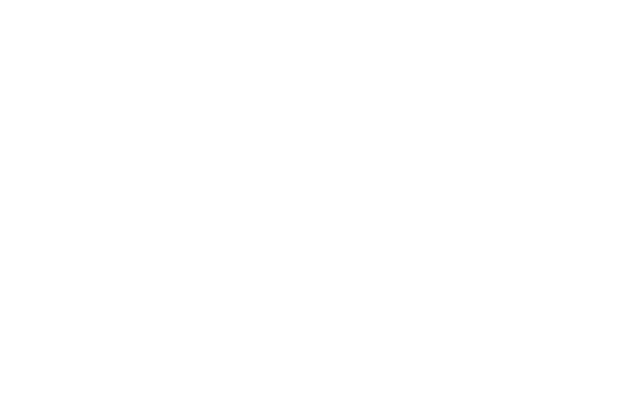
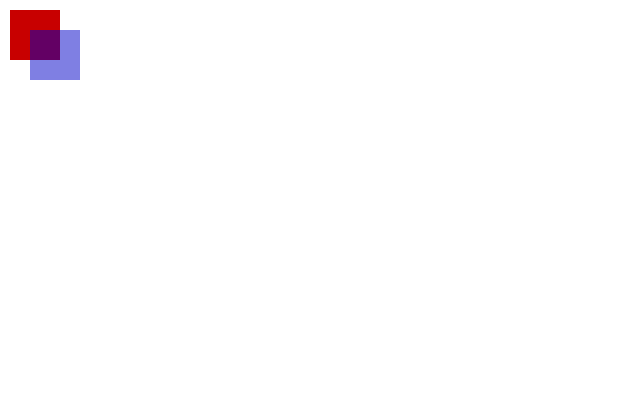
Before and after one commit to elhmn/fourseasons, a plain HTML site: page srcs/index.html in a window 1280 px wide. Shown: the whole page, without its empty margins (0-640 px from the left). Drawn offline with Linux system fonts and the light colour scheme.

Commit message:
je suis con

```diff
--- a/srcs/css/main.css
+++ b/srcs/css/main.css
@@ -0,0 +1,10 @@
+*
+{
+    padding: 0;
+    margin: 0;
+}
+
+#game
+{
+    /* border: 2px solid red; */
+}
--- a/srcs/index.html
+++ b/srcs/index.html
@@ -4,8 +4,11 @@
 		<meta charset="urf-8">
 		<title>4seasons</title>
 		<meta name="viewport" content="width=device-width, initial-scale=1.0">
-		<link rel="stylesheet" href="/css/main.css">
+		<link rel="stylesheet" href="./css/main.css">
+		<script src="./js/game.js"></script>
 	</head>
 	<body>
+		<canvas id="game" height="400" width="400" alt="game_canvas">
+		</canvas>
 	</body>
 </html>
--- a/srcs/js/game.js
+++ b/srcs/js/game.js
@@ -0,0 +1,200 @@
+var entityList = [[]];
+
+var player = null;
+
+var level =
+[
+    [0, 0, 0, 0, 0, 0, 0],
+    [0, 0, 0, 0, 0, 0, 0],
+    [0, 0, 0, 0, 0, 0, 0],
+    [0, 0, 0, 0, 0, 0, 0],
+    [1, 0, 0, 0, 0, 0, 0],
+    [0, 0, 0, 0, 0, 0, 0],
+    [0, 0, 0, 1, 0, 0, 0]
+];
+
+
+var EntityType =
+{
+    BLOCK : 0,
+    HERO : 1,
+    INC_P : 2,
+    INC_PP : 3,
+    INC_M : 4,
+    INC_MM : 5,
+    BLACKHOLE : 6
+};
+
+//Set object as constant
+Object.freeze(Entity);
+
+//Hero There must only be one hero in the game
+var Hero = function ()
+{
+    this.speed = 1;
+    console.log("Hero object created");
+};
+
+var Block = function ()
+{
+    console.log("Block object created");
+};
+
+var IncP = function ()
+{
+    console.log("IncP object created");
+};
+
+var IncPP = function ()
+{
+    console.log("IncPP object created");
+};
+
+var IncM = function ()
+{
+    console.log("IncM object created");
+};
+
+var IncMM = function ()
+{
+    console.log("IncMM object created");
+};
+
+var BlackHole = function ()
+{
+    console.log("BlackHole object created");
+}
+
+var Pos = function (x, y)
+{
+    this.x = x;
+    this.y = y;
+}
+
+//Base game object class
+var Entity = function (object, entityType, pos)
+{
+    this.type = entityType;
+    this.object = object;
+    this.pos = pos;
+};
+
+//Interactable objects
+var Interactable = function(alter)
+{
+    this.alter = (typeof alter === 'function') ? alter : null;
+};
+
+var CreateEntity = function (entityType, pos)
+{
+    var objTmp = null;
+    switch (entityType)
+    {
+        case EntityType.HERO:
+            if (player != null)
+            {
+                console.log("Error : can only have one hero");
+                return null;
+            }
+            player = objTmp = new Hero();
+        break;
+
+        case EntityType.BLACKHOLE:
+            objTmp = new BlackHole();
+        break;
+
+        case EntityType.INC_P:
+            objTmp = new IncP();
+        break;
+
+        case EntityType.INC_PP:
+            objTmp = new IncPP();
+        break;
+
+        case EntityType.INC_M:
+            objTmp = new IncM();
+        break;
+
+        case EntityType.INC_MM:
+            objTmp = new IncMM();
+        break;
+
+        case EntityType.BLOCK:
+            objTmp = new Block();
+        break;
+
+        default:
+            console.log("EntityType Undifined");
+            return null;
+        break;
+    }
+    return new Entity(objTmp, entityType, pos);
+};
+
+
+var CreateLevel = function (level)
+{
+    var h = level.length;
+    for (var i = 0; i < h; i++)
+    {
+        var w = level[i].length;
+        entityList.push([]);
+        for (var j = 0; j < w; j++)
+        {
+            var entity = CreateEntity(level[i][j], new Pos(j, i));
+            if (entity === null)
+            {
+                console.log("Error : unable to create entity");
+                return ;
+            }
+            entityList[i].push(entity);
+        }
+    }
+}
+
+ShowEntityList = function ()
+{
+    var h = entityList.length;
+    for (var i = 0; i < h; i++)
+    {
+        var w = entityList[i].length;
+        for (var j = 0; j < w; j++)
+        {
+            process.stdout.write("[" + entityList[i][j].type + "]");
+            if (j != w - 1)
+                process.stdout.write(", ");
+        }
+        process.stdout.write("\n");
+    }
+};
+
+var canvas = null;
+var ctx = null;
+
+var run_game = function ()
+{
+    canvas = document.getElementById('game');
+    if (canvas !== null && canvas.getContext)
+    {
+        ctx = canvas.getContext('2d');
+
+        ctx.fillStyle = 'rgb(200, 0, 0)';
+        ctx.fillRect(10, 10, 50, 50);
+
+        ctx.fillStyle = 'rgba(0, 0, 200, 0.5)';
+        ctx.fillRect(30, 30, 50, 50);
+
+        CreateLevel(level);
+        console.log(entityList);
+    }
+    else
+    {
+        console.log("Error : Canvas not Supported");
+        return ;
+    }
+}
+
+window.onload = run_game;
+
+//setInterval(() => { ShowEntityList(); }, 300);
+// ShowEntityList();
```
